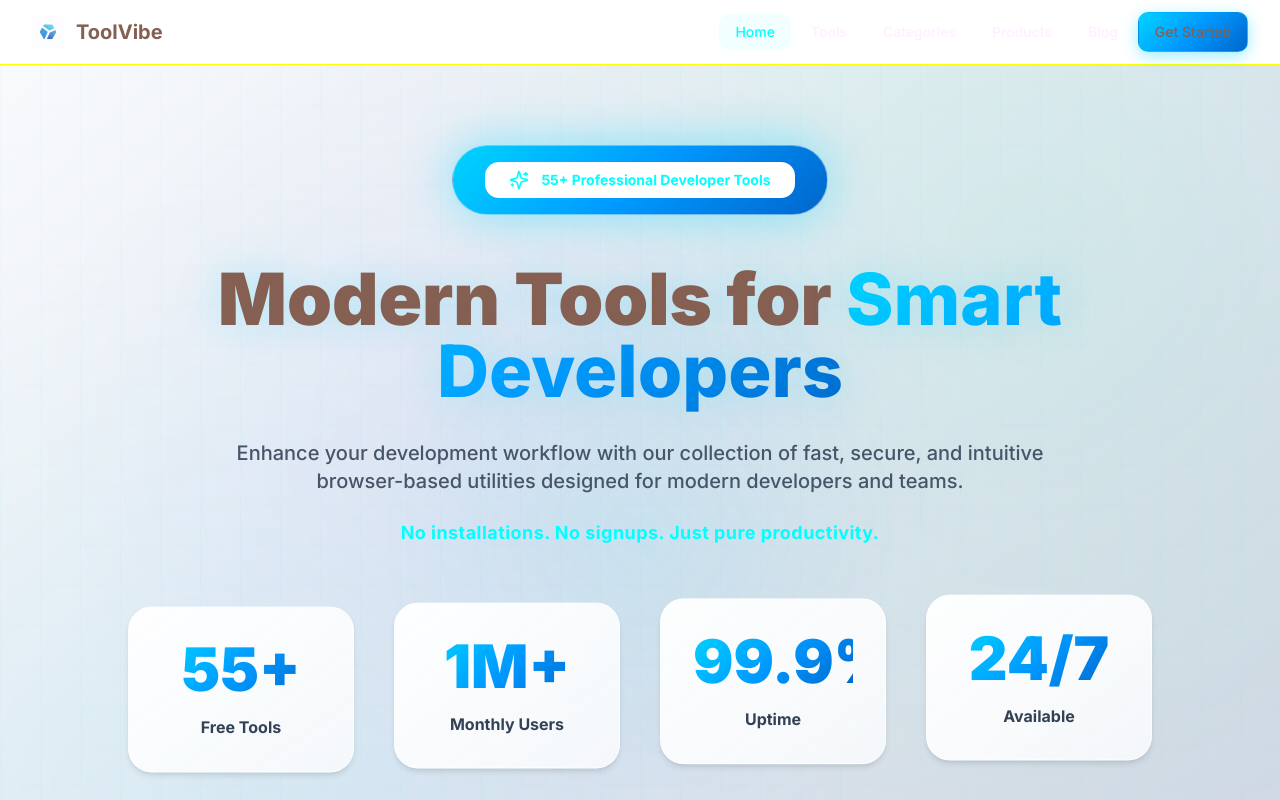
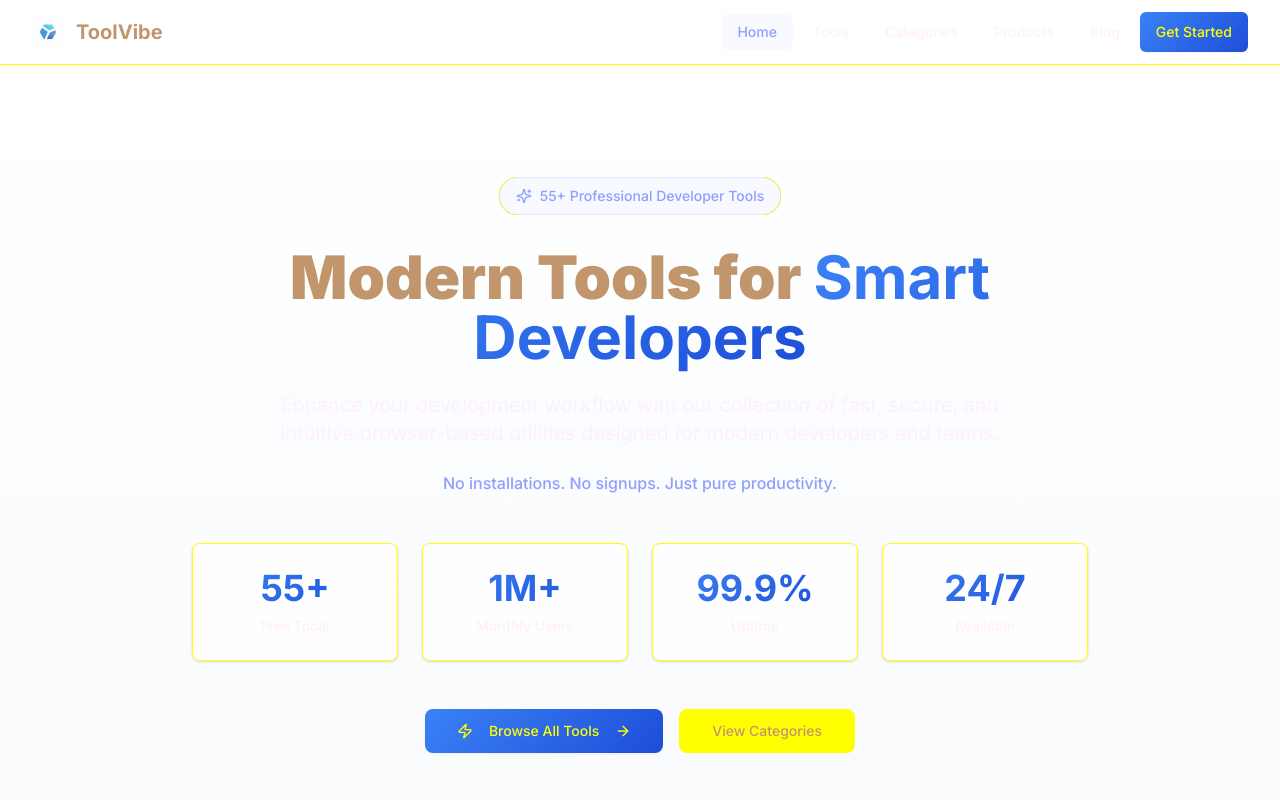
Before and after one commit to Kazimahmud2008/toolvibe, a React (Vite) app: page / in a window 1280 px wide. Shown: the top 800 px of the page. Built offline with nearby package versions, Linux system fonts and the light colour scheme; the HTML template or start-up script is replaced by a standard one.

Commit message:
Refactor: Improve site aesthetics
Updated the site's design to be sharp, cool, minimal, and human-made, focusing on a cleaner UI/UX.

```diff
--- a/src/index.css
+++ b/src/index.css
@@ -5,41 +5,38 @@
 
 @layer base {
   :root {
-    /* Futuristic sci-fi color scheme */
-    --background: 248 250 252; /* Light gray-blue */
-    --foreground: 15 23 42; /* Deep slate */
+    /* Clean, minimal color scheme */
+    --background: 255 255 255; /* Pure white */
+    --foreground: 30 41 59; /* Clean dark slate */
     --card: 255 255 255;
-    --card-foreground: 15 23 42;
+    --card-foreground: 30 41 59;
     --popover: 255 255 255;
-    --popover-foreground: 15 23 42;
-    --primary: 0 212 255; /* Electric cyan */
-    --primary-foreground: 15 23 42;
-    --secondary: 30 41 59;
-    --secondary-foreground: 241 245 249;
-    --muted: 241 245 249;
+    --popover-foreground: 30 41 59;
+    --primary: 59 130 246; /* Clean blue */
+    --primary-foreground: 255 255 255;
+    --secondary: 248 250 252;
+    --secondary-foreground: 51 65 85;
+    --muted: 248 250 252;
     --muted-foreground: 100 116 139;
-    --accent: 0 255 157; /* Electric green */
-    --accent-foreground: 15 23 42;
+    --accent: 248 250 252;
+    --accent-foreground: 51 65 85;
     --destructive: 239 68 68;
     --destructive-foreground: 255 255 255;
     --border: 226 232 240;
     --input: 255 255 255;
-    --ring: 0 212 255;
-    --radius: 0.75rem;
+    --ring: 59 130 246;
+    --radius: 0.5rem;
 
-    /* Futuristic gradients */
-    --gradient-primary: linear-gradient(135deg, #00d4ff 0%, #0099ff 50%, #0066cc 100%);
-    --gradient-secondary: linear-gradient(135deg, #1e293b 0%, #334155 100%);
-    --gradient-hero: linear-gradient(135deg, #f8fafc 0%, #e2e8f0 50%, #cbd5e1 100%);
-    --gradient-card: linear-gradient(145deg, rgba(255,255,255,0.95) 0%, rgba(248,250,252,0.9) 100%);
-    --gradient-mesh: radial-gradient(circle at 20% 80%, rgba(0, 212, 255, 0.08) 0%, transparent 50%),
-                     radial-gradient(circle at 80% 20%, rgba(0, 255, 157, 0.08) 0%, transparent 50%),
-                     radial-gradient(circle at 40% 40%, rgba(99, 102, 241, 0.08) 0%, transparent 50%);
+    /* Minimal gradients */
+    --gradient-primary: linear-gradient(135deg, #3b82f6 0%, #1d4ed8 100%);
+    --gradient-secondary: linear-gradient(135deg, #f8fafc 0%, #e2e8f0 100%);
+    --gradient-hero: linear-gradient(to bottom, #ffffff 0%, #f8fafc 100%);
+    --gradient-card: rgba(255, 255, 255, 0.8);
 
-    /* Electric shadows */
-    --shadow-primary: 0 10px 25px -5px rgba(0, 212, 255, 0.25);
-    --shadow-card: 0 4px 6px -1px rgba(0, 0, 0, 0.1), 0 2px 4px -1px rgba(0, 0, 0, 0.06);
-    --shadow-glow: 0 0 50px rgba(0, 212, 255, 0.4);
+    /* Clean shadows */
+    --shadow-primary: 0 4px 6px -1px rgba(0, 0, 0, 0.1);
+    --shadow-card: 0 1px 3px 0 rgba(0, 0, 0, 0.1), 0 1px 2px 0 rgba(0, 0, 0, 0.06);
+    --shadow-glow: 0 0 0 1px rgba(59, 130, 246, 0.1);
 
     --sidebar-background: 255 255 255;
     --sidebar-foreground: 9 9 11;
@@ -52,32 +49,29 @@
   }
 
   .dark {
-    --background: 15 23 42; /* Deep space blue */
+    --background: 15 23 42;
     --foreground: 241 245 249;
     --card: 30 41 59;
     --card-foreground: 241 245 249;
     --popover: 30 41 59;
     --popover-foreground: 241 245 249;
-    --primary: 0 212 255; /* Electric cyan */
-    --primary-foreground: 15 23 42;
+    --primary: 59 130 246;
+    --primary-foreground: 255 255 255;
     --secondary: 51 65 85;
     --secondary-foreground: 226 232 240;
     --muted: 51 65 85;
     --muted-foreground: 148 163 184;
-    --accent: 0 255 157; /* Electric green */
-    --accent-foreground: 15 23 42;
+    --accent: 51 65 85;
+    --accent-foreground: 226 232 240;
     --destructive: 220 38 38;
     --destructive-foreground: 241 245 249;
     --border: 51 65 85;
     --input: 30 41 59;
-    --ring: 0 212 255;
+    --ring: 59 130 246;
 
-    /* Dark mode sci-fi gradients */
-    --gradient-hero: linear-gradient(135deg, #0f172a 0%, #1e293b 50%, #334155 100%);
-    --gradient-card: linear-gradient(145deg, rgba(30, 41, 59, 0.95) 0%, rgba(51, 65, 85, 0.9) 100%);
-    --gradient-mesh: radial-gradient(circle at 20% 80%, rgba(0, 212, 255, 0.15) 0%, transparent 50%),
-                     radial-gradient(circle at 80% 20%, rgba(0, 255, 157, 0.15) 0%, transparent 50%),
-                     radial-gradient(circle at 40% 40%, rgba(99, 102, 241, 0.15) 0%, transparent 50%);
+    /* Dark mode gradients */
+    --gradient-hero: linear-gradient(to bottom, #0f172a 0%, #1e293b 100%);
+    --gradient-card: rgba(30, 41, 59, 0.8);
 
     --sidebar-background: 24 24 27;
     --sidebar-foreground: 244 244 245;
@@ -106,94 +100,60 @@
   .hero-gradient {
     background: var(--gradient-hero);
     position: relative;
-    overflow: hidden;
     min-height: 100vh;
   }
 
-  .hero-gradient::before {
-    content: '';
-    position: absolute;
-    top: 0;
-    left: 0;
-    right: 0;
-    bottom: 0;
-    background: var(--gradient-mesh);
-    opacity: 0.8;
-    pointer-events: none;
-  }
-
-  .hero-gradient::after {
-    content: '';
-    position: absolute;
-    top: 50%;
-    left: 50%;
-    width: 500px;
-    height: 500px;
-    background: radial-gradient(circle, rgba(0, 212, 255, 0.12) 0%, transparent 70%);
-    transform: translate(-50%, -50%);
-    animation: pulse-slow 4s ease-in-out infinite;
-    pointer-events: none;
-  }
-
   .card-hover {
-    @apply transition-all duration-700 hover:shadow-2xl hover:-translate-y-4;
-    transform-style: preserve-3d;
-  }
-
-  .card-hover:hover {
-    box-shadow: var(--shadow-glow);
+    @apply transition-all duration-200 hover:shadow-lg hover:-translate-y-1;
   }
 
   .btn-primary {
-    @apply text-primary-foreground hover:scale-110 shadow-lg transition-all duration-300;
+    @apply text-primary-foreground hover:scale-[1.02] shadow-sm transition-all duration-200;
     background: var(--gradient-primary);
-    border: 1px solid rgba(0, 212, 255, 0.3);
-    box-shadow: 0 4px 15px rgba(0, 212, 255, 0.4);
   }
 
   .btn-primary:hover {
-    box-shadow: var(--shadow-glow);
-    transform: translateY(-2px) scale(1.05);
+    box-shadow: var(--shadow-primary);
   }
 
   .stats-card {
     background: var(--gradient-card);
-    border: 1px solid rgba(255, 255, 255, 0.5);
+    border: 1px solid hsl(var(--border));
     box-shadow: var(--shadow-card);
-    @apply rounded-3xl p-8 text-center transition-all duration-700;
+    @apply rounded-lg p-6 text-center transition-all duration-200;
   }
 
   .stats-card:hover {
-    transform: translateY(-4px);
-    box-shadow: var(--shadow-glow);
+    transform: translateY(-2px);
+    box-shadow: var(--shadow-primary);
   }
 
   .category-card {
     background: var(--gradient-card);
-    border: 1px solid rgba(226, 232, 240, 0.5);
+    border: 1px solid hsl(var(--border));
     box-shadow: var(--shadow-card);
-    @apply rounded-2xl p-6 transition-all duration-500;
+    @apply rounded-lg p-6 transition-all duration-200;
   }
 
   .category-card:hover {
-    transform: translateY(-4px);
-    box-shadow: var(--shadow-glow);
+    transform: translateY(-2px);
+    box-shadow: var(--shadow-primary);
   }
 
   .tool-card {
     background: var(--gradient-card);
-    border: 1px solid rgba(226, 232, 240, 0.5);
+    border: 1px solid hsl(var(--border));
     box-shadow: var(--shadow-card);
-    @apply rounded-2xl p-6 transition-all duration-500;
+    @apply rounded-lg p-6 transition-all duration-200;
   }
 
   .tool-card:hover {
-    transform: translateY(-4px);
-    box-shadow: var(--shadow-glow);
+    transform: translateY(-2px);
+    box-shadow: var(--shadow-primary);
   }
 
   .feature-grid {
-    @apply grid grid-cols-1 md:grid-cols-2 lg:grid-cols-4 gap-8;
+    @apply grid grid-cols-1 md:grid-cols-2 lg:grid-cols-4 gap-6;
   }
 
   .gradient-text {
@@ -201,72 +161,11 @@
     -webkit-background-clip: text;
     background-clip: text;
     -webkit-text-fill-color: transparent;
-    font-weight: 800;
+    font-weight: 700;
   }
 
   .glass-effect {
     background: var(--gradient-card);
-    border: 1px solid rgba(226, 232, 240, 0.5);
-  }
-
-  .futuristic-grid {
-    background-image:
-      linear-gradient(rgba(0, 212, 255, 0.08) 1px, transparent 1px),
-      linear-gradient(90deg, rgba(0, 212, 255, 0.08) 1px, transparent 1px);
-    background-size: 40px 40px;
-  }
-
-  .floating-animation {
-    animation: float 8s ease-in-out infinite;
-  }
-
-  .pulse-glow {
-    animation: pulse-glow 4s ease-in-out infinite;
-  }
-
-  @keyframes float {
-    0%, 100% { transform: translateY(0px); }
-    50% { transform: translateY(-20px); }
-  }
-
-  @keyframes pulse-glow {
-    0%, 100% { box-shadow: 0 0 20px rgba(0, 212, 255, 0.2); }
-    50% { box-shadow: 0 0 60px rgba(0, 212, 255, 0.5); }
-  }
-
-  @keyframes pulse-slow {
-    0%, 100% {
-      opacity: 0.3;
-      transform: translate(-50%, -50%) scale(1);
-    }
-    50% {
-      opacity: 0.6;
-      transform: translate(-50%, -50%) scale(1.1);
-    }
-  }
-
-  .text-shadow {
-    text-shadow: 0 4px 8px rgba(0, 0, 0, 0.1);
-  }
-
-  .nav-glass {
-    background: rgba(255, 255, 255, 0.98);
-    backdrop-filter: blur(20px);
-    border-bottom: 1px solid rgba(255, 255, 255, 0.3);
-  }
-
-  .hero-text-glow {
-    text-shadow: 0 0 40px rgba(0, 212, 255, 0.25);
-  }
-
-  .gradient-border {
-    background: var(--gradient-primary);
-    padding: 2px;
-    border-radius: 1rem;
-  }
-
-  .gradient-border > * {
-    background: white;
-    border-radius: calc(1rem - 2px);
+    border: 1px solid hsl(var(--border));
   }
   }
--- a/src/pages/Index.tsx
+++ b/src/pages/Index.tsx
@@ -179,60 +179,57 @@ const Index = () => {
   return (
     <Layout>
       {/* Hero Section */}
-      <section className="hero-gradient min-h-screen flex items-center relative overflow-hidden">
-        <div className="absolute inset-0 futuristic-grid opacity-30"></div>
-        <div className="container mx-auto px-4 py-20 relative z-10">
-          <div className="text-center max-w-5xl mx-auto">
-            <div className="inline-flex items-center px-8 py-4 rounded-full glass-effect text-primary text-sm font-bold mb-12 pulse-glow gradient-border">
-              <div className="flex items-center px-6 py-2">
-                <Sparkles className="h-5 w-5 mr-3" />
-                55+ Professional Developer Tools
-              </div>
+      <section className="hero-gradient min-h-screen flex items-center">
+        <div className="container mx-auto px-4 py-20">
+          <div className="text-center max-w-4xl mx-auto">
+            <div className="inline-flex items-center px-4 py-2 rounded-full border border-primary/20 bg-primary/5 text-primary text-sm font-medium mb-8">
+              <Sparkles className="h-4 w-4 mr-2" />
+              55+ Professional Developer Tools
             </div>
 
-            <h1 className="text-5xl md:text-7xl font-black mb-8 leading-tight hero-text-glow">
+            <h1 className="text-4xl md:text-6xl font-black mb-6 leading-tight text-foreground">
               Modern Tools for{" "}
-              <span className="gradient-text block md:inline">Smart Developers</span>
+              <span className="gradient-text">Smart Developers</span>
             </h1>
 
-            <p className="text-lg md:text-xl text-slate-600 mb-6 max-w-4xl mx-auto leading-relaxed font-medium">
+            <p className="text-lg md:text-xl text-muted-foreground mb-6 max-w-3xl mx-auto leading-relaxed">
               Enhance your development workflow with our collection of fast, secure, and
               intuitive browser-based utilities designed for modern developers and teams.
             </p>
 
-            <p className="text-lg text-primary font-bold mb-16 tracking-wide">
+            <p className="text-base text-primary font-medium mb-12">
               No installations. No signups. Just pure productivity.
             </p>
 
-            {/* Enhanced Stats */}
-            <div className="grid grid-cols-2 md:grid-cols-4 gap-10 mb-20">
-              <div className="stats-card floating-animation">
-                <div className="text-5xl md:text-6xl font-black gradient-text mb-4">55+</div>
-                <div className="text-base font-bold text-slate-700">Free Tools</div>
+            {/* Stats */}
+            <div className="grid grid-cols-2 md:grid-cols-4 gap-6 mb-12">
+              <div className="stats-card">
+                <div className="text-3xl md:text-4xl font-bold gradient-text mb-2">55+</div>
+                <div className="text-sm font-medium text-muted-foreground">Free Tools</div>
               </div>
-              <div className="stats-card floating-animation" style={{ animationDelay: '0.5s' }}>
-                <div className="text-5xl md:text-6xl font-black gradient-text mb-4">1M+</div>
-                <div className="text-base font-bold text-slate-700">Monthly Users</div>
+              <div className="stats-card">
+                <div className="text-3xl md:text-4xl font-bold gradient-text mb-2">1M+</div>
+                <div className="text-sm font-medium text-muted-foreground">Monthly Users</div>
               </div>
-              <div className="stats-card floating-animation" style={{ animationDelay: '1s' }}>
-                <div className="text-5xl md:text-6xl font-black gradient-text mb-4">99.9%</div>
-                <div className="text-base font-bold text-slate-700">Uptime</div>
+              <div className="stats-card">
+                <div className="text-3xl md:text-4xl font-bold gradient-text mb-2">99.9%</div>
+                <div className="text-sm font-medium text-muted-foreground">Uptime</div>
               </div>
-              <div className="stats-card floating-animation" style={{ animationDelay: '1.5s' }}>
-                <div className="text-5xl md:text-6xl font-black gradient-text mb-4">24/7</div>
-                <div className="text-base font-bold text-slate-700">Available</div>
+              <div className="stats-card">
+                <div className="text-3xl md:text-4xl font-bold gradient-text mb-2">24/7</div>
+                <div className="text-sm font-medium text-muted-foreground">Available</div>
               </div>
             </div>
 
-            <div className="flex flex-col sm:flex-row gap-8 justify-center">
-              <Button asChild size="lg" className="btn-primary text-xl px-12 py-8 rounded-2xl font-bold">
+            <div className="flex flex-col sm:flex-row gap-4 justify-center">
+              <Button asChild size="lg" className="btn-primary px-8 py-3 rounded-lg font-medium">
                 <Link to="/tools">
-                  <Zap className="h-6 w-6 mr-3" />
+                  <Zap className="h-5 w-5 mr-2" />
                   Browse All Tools
-                  <ArrowRight className="h-6 w-6 ml-3" />
+                  <ArrowRight className="h-5 w-5 ml-2" />
                 </Link>
               </Button>
-              <Button asChild variant="outline" size="lg" className="text-xl px-12 py-8 rounded-2xl font-bold glass-effect border-2 border-gray-200 hover:border-primary">
+              <Button asChild variant="outline" size="lg" className="px-8 py-3 rounded-lg font-medium">
                 <Link to="/categories">View Categories</Link>
               </Button>
             </div>
@@ -241,31 +238,31 @@ const Index = () => {
       </section>
 
       {/* Categories Section */}
-      <section className="py-24 relative">
+      <section className="py-16">
         <div className="container mx-auto px-4">
-          <div className="text-center mb-20">
-            <h2 className="text-4xl md:text-5xl font-black mb-6 gradient-text">Categories</h2>
-            <p className="text-xl text-slate-600 max-w-3xl mx-auto font-medium">
+          <div className="text-center mb-12">
+            <h2 className="text-3xl md:text-4xl font-bold mb-4 gradient-text">Categories</h2>
+            <p className="text-lg text-muted-foreground max-w-2xl mx-auto">
               Professional developer tools organized by functionality for maximum productivity
             </p>
           </div>
 
-          <div className="grid grid-cols-1 md:grid-cols-2 lg:grid-cols-3 gap-8 mb-16">
+          <div className="grid grid-cols-1 md:grid-cols-2 lg:grid-cols-3 gap-6 mb-12">
             {categories.map((category, index) => (
               <Link key={index} to={category.href} className="group">
-                <Card className="category-card group-hover:scale-[1.02] transition-transform duration-300">
+                <Card className="category-card group-hover:scale-[1.02] transition-transform duration-200">
                   <CardHeader className="text-center pb-4">
-                    <div className="w-16 h-16 bg-gradient-primary rounded-2xl flex items-center justify-center mx-auto mb-6 shadow-lg">
-                      <category.icon className="h-8 w-8 text-white" />
+                    <div className="w-12 h-12 bg-primary rounded-lg flex items-center justify-center mx-auto mb-4">
+                      <category.icon className="h-6 w-6 text-primary-foreground" />
                     </div>
-                    <CardTitle className="text-2xl font-bold mb-2">{category.title}</CardTitle>
-                    <div className="inline-flex items-center px-3 py-1 rounded-full bg-blue-50 text-blue-700 text-sm font-semibold">
+                    <CardTitle className="text-xl font-bold mb-2">{category.title}</CardTitle>
+                    <div className="inline-flex items-center px-2 py-1 rounded-md bg-secondary text-secondary-foreground text-sm font-medium">
                       {category.toolCount} tools
                     </div>
                   </CardHeader>
                   <CardContent className="text-center pt-0">
-                    <p className="text-slate-600 font-medium leading-relaxed mb-4">{category.description}</p>
-                    <div className="text-xs text-slate-500 space-y-1">
+                    <p className="text-muted-foreground leading-relaxed mb-3">{category.description}</p>
+                    <div className="text-xs text-muted-foreground space-y-1">
                       {category.tools.slice(0, 3).map((tool, idx) => (
                         <div key={idx} className="flex items-center justify-center">
                           <span>{tool}</span>
@@ -282,10 +279,10 @@ const Index = () => {
           </div>
 
           <div className="text-center">
-            <Button asChild variant="outline" size="lg" className="glass-effect border-0 px-8 py-4 text-lg font-semibold">
+            <Button asChild variant="outline" size="lg" className="px-6 py-2 font-medium">
               <Link to="/categories">
                 View All Categories
-                <ArrowRight className="h-5 w-5 ml-2" />
+                <ArrowRight className="h-4 w-4 ml-2" />
               </Link>
             </Button>
           </div>
```
